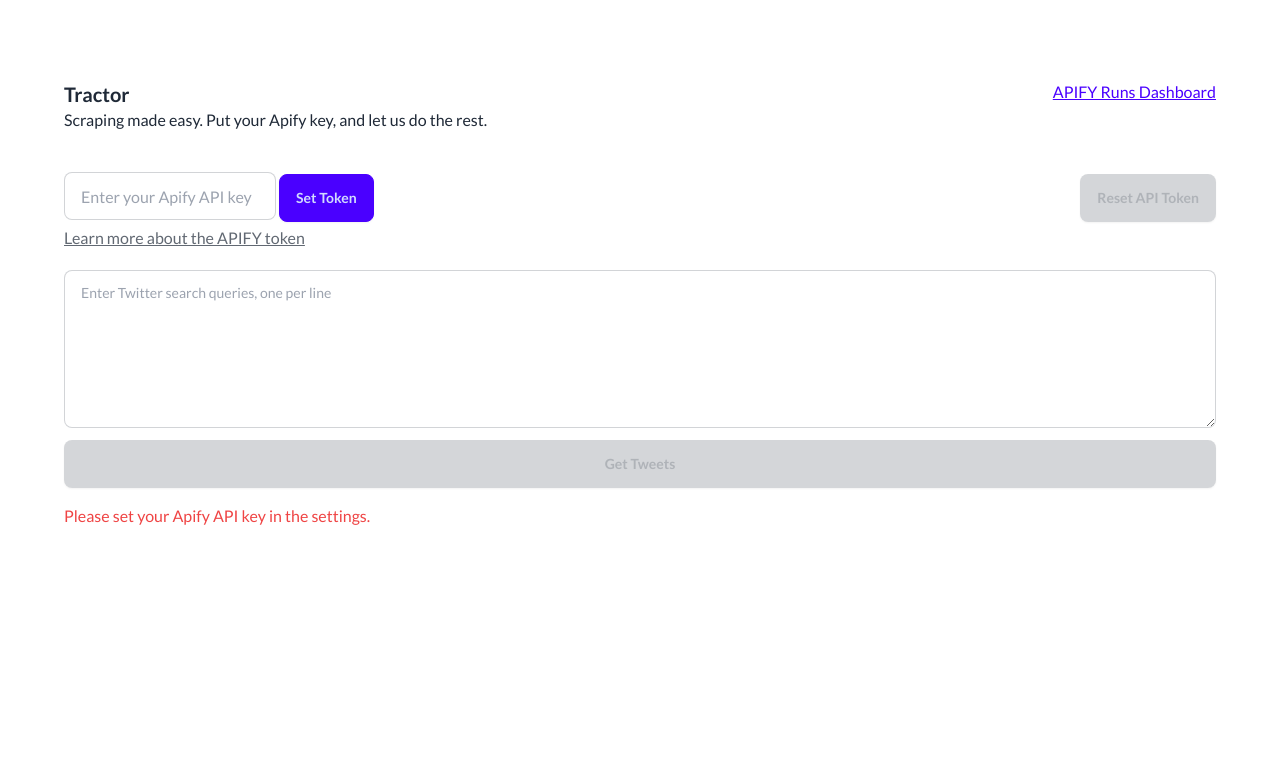
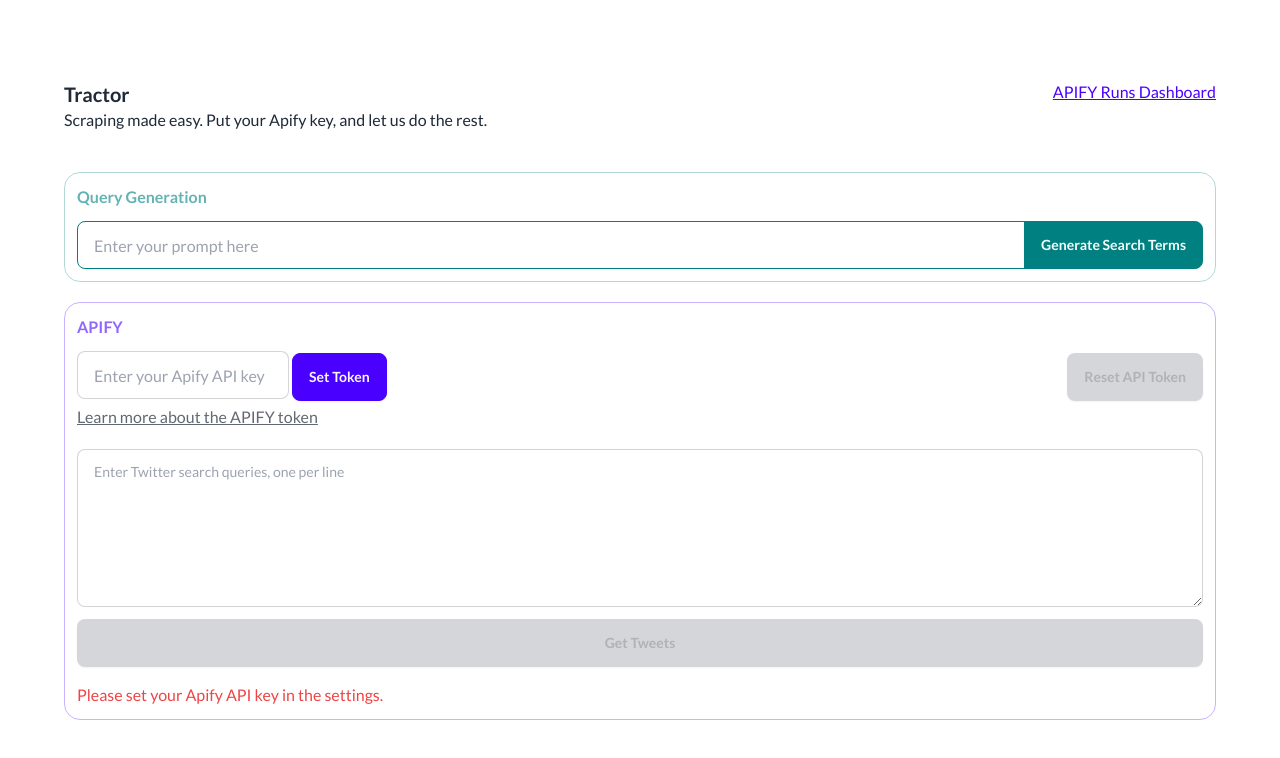
Before and after one commit to graphext/tractor2.0, a SvelteKit app: page / in a window 1280 px wide. Shown: the top 758 px of the page. Built offline with nearby package versions, Linux system fonts and the light colour scheme.

Commit message:
working gepetito!

```diff
--- a/package.json
+++ b/package.json
@@ -24,6 +24,7 @@
     "eslint": "^9.0.0",
     "eslint-plugin-svelte": "^2.36.0",
     "globals": "^15.0.0",
+    "openai": "^4.52.5",
     "postcss": "^8.4.38",
     "svelte": "^4.2.7",
     "svelte-check": "^3.6.0",
--- a/src/lib/components/ApifyKeyInput.svelte
+++ b/src/lib/components/ApifyKeyInput.svelte
@@ -48,7 +48,7 @@
 
     <button
         class:btnDisabled={!apikeyPresent}
-        class="btn btn-error text-white self-end"
+        class="btn btn-error text-error-content self-end"
         on:click={resetKey}
     >
         Reset API Token
--- /dev/null
+++ b/src/lib/components/ChatGPTQueries.svelte
@@ -0,0 +1,69 @@
+<script lang="ts">
+    import { fade } from "svelte/transition";
+    let userPrompt = "";
+    let response = "";
+    let loading = false;
+    let errorDisplay;
+
+    async function generateResponse() {
+        loading = true;
+        try {
+            const res = await fetch("/api/chat", {
+                method: "POST",
+                headers: {
+                    "Content-Type": "application/json",
+                },
+                body: JSON.stringify({ prompt: userPrompt }),
+            });
+
+            if (!res.ok) {
+                errorDisplay = (await res.json()).error;
+                throw new Error("Failed to fetch response. " + res.status);
+            }
+
+            const data = await res.json();
+            response = data.message;
+        } catch (error) {
+            console.error("Error:", error);
+        } finally {
+            loading = false;
+        }
+    }
+</script>
+
+<div class="flex flex-col gap-3">
+    <div class="w-full flex gap-3">
+        {#if loading}
+            <span class="loading loading-ring loading-lg text-secondary"></span>
+        {/if}
+        <div class="join w-full">
+            <input
+                type="text"
+                class="input transition-all input-secondary w-full join-item"
+                bind:value={userPrompt}
+                placeholder="Enter your prompt here"
+            />
+            <button
+                on:click={generateResponse}
+                class="btn btn-secondary join-item"
+                disabled={loading}
+            >
+                {loading ? "Generating..." : "Generate Search Terms"}
+            </button>
+        </div>
+    </div>
+    {#if loading || response}
+        <div class="w-full" in:fade>
+            <textarea
+                rows="5"
+                bind:value={response}
+                class="response font-mono textarea textarea-secondary w-full"
+            />
+        </div>
+    {/if}
+    {#if errorDisplay}
+        <div class="text-error">
+            {errorDisplay}
+        </div>
+    {/if}
+</div>
--- a/src/lib/components/TwitterScraperSetup.svelte
+++ b/src/lib/components/TwitterScraperSetup.svelte
@@ -123,11 +123,13 @@
             <div
                 class="my-2 p-3 bg-warning
                 text-warning-content
-                font-semibold border border-warning-content/20 rounded-btn"
-                transition:fly={{ y: -20, duration: 400, easing: backOut }}
+                 border border-warning-content/20 rounded-btn"
+                in:fly={{ y: -20, duration: 400, easing: backOut }}
             >
-                Current actor runs at $0.3/1K tweets. This operation will cost
-                approximately $0.5
+                Current actor runs at <span class="font-semibold"
+                    >$0.3/1K tweets</span
+                >. This operation will cost approximately
+                <span class="font-semibold">$0.5</span>
             </div>
             <button
                 on:click={handleSubmit}
--- a/src/routes/+page.svelte
+++ b/src/routes/+page.svelte
@@ -1,7 +1,8 @@
 <script lang="ts">
     import ApifyKeyInput from "$lib/components/ApifyKeyInput.svelte";
 
-    import TwitterScraperSetup from "$lib/components/TwitterScraperSetup.svelte";
+    import ApifyScraper from "$lib/components/TwitterScraperSetup.svelte";
+    import ChatGPTQueries from "$lib/components/ChatGPTQueries.svelte";
 
     import { apifyKey } from "$lib/stores/apifyStore";
 </script>
@@ -20,6 +21,13 @@
     </h2>
 </div>
 
+<section id="gpt" class="my-5 border-secondary/30 border p-3 rounded-box">
+    <div class="font-bold mb-3 opacity-60 text-secondary">Query Generation</div>
+    <ChatGPTQueries />
+</section>
+
+<section id="apify" class="my-5 border border-primary/30 p-3 rounded-box">
+    <div class="font-bold mb-3 opacity-60 text-primary">APIFY</div>
     <div class="flex flex-col gap-1 mb-5">
         <ApifyKeyInput />
 
@@ -30,4 +38,5 @@
         {/if}
     </div>
 
-<TwitterScraperSetup />
+    <ApifyScraper />
+</section>
--- /dev/null
+++ b/src/routes/api/chat/+server.ts
@@ -0,0 +1,84 @@
+import {
+	OPENAI_API_KEY,
+	OPENAI_TRACTOR_KEY,
+	OPENAI_ORG,
+	OPENAI_TRACTOR_PROJ,
+} from "$env/static/private";
+import { json } from "@sveltejs/kit";
+import type { RequestHandler } from "./$types";
+import OpenAI from "openai";
+
+const openai = new OpenAI({
+	organization: OPENAI_ORG,
+	project: OPENAI_TRACTOR_PROJ,
+	apiKey: OPENAI_TRACTOR_KEY,
+});
+
+// const OPENAI_API_URL = "https://api.openai.com/v1/chat/completions";
+
+const today = new Date().toISOString();
+
+const systemPrompt = `You are a twitter expert, and we are going
+to help users with their twitter fetching needs. You are going to compose
+twitter search strings and provide them all together, line by line, ready to be copied.
+
+Strip your answer from any kind of formatting, no markdown, no code, nothing. Just pure text.
+
+If one or more usernames are the authors use from:@username.
+If one or more usernames are mentioned use to:@username.
+If a twitter list url is provided extract the ID and use list:twitter_list_id.
+
+Always create monthly intervals for the dates that are given, unless a smaller interval (like weeks or days) is
+specified, in which case, use that as the interval unit.
+
+Output all the queries together where each line is a different query so I can copy all queries
+
+No explanation, no yapping. Just provide the answer ready to be copied.
+
+If the prompt contains some relative time information like "the past year or month" or "in the last 6 days", know that today is ${today}.
+`;
+
+export const POST: RequestHandler = async ({ fetch, request }) => {
+	try {
+		if (!OPENAI_API_KEY) {
+			throw new Error("OPENAI_API_KEY is not set in environment variables");
+		}
+		const { prompt } = await request.json();
+		console.log("Received prompt:", prompt);
+
+		console.log("Sending request to OpenAI API...");
+
+		const completion = await openai.chat.completions.create({
+			model: "gpt-4",
+			messages: [
+				{
+					role: "system",
+					content: systemPrompt,
+				},
+				{ role: "user", content: prompt },
+			],
+		});
+
+		console.log("OpenAI API response received");
+
+		if (!completion.choices || completion.choices.length === 0) {
+			return json(
+				{ error: "No response generated from OpenAI" },
+				{ status: 500 },
+			);
+		}
+
+		const message = completion.choices[0].message.content;
+
+		return json({ message });
+	} catch (error) {
+		console.error("Error in API route:", error);
+		return json(
+			{
+				error:
+					error instanceof Error ? error.message : "An unknown error occurred",
+			},
+			{ status: 500 },
+		);
+	}
+};
--- a/tailwind.config.ts
+++ b/tailwind.config.ts
@@ -11,6 +11,20 @@ export default {
 
     daisyui: {
         logs: false,
-        themes: ["light", "dark", "cupcake"],
+        themes: [
+            {
+                light: {
+                    ...require("daisyui/src/theming/themes")["light"],
+                    secondary: "teal",
+                    "primary-content": "#FAF7FF",
+                    "secondary-content": "#F4FFFF",
+                    warning: "#FEC601",
+                    "warning-content": "#2E2400",
+                    "error-content": "#FFF5F5",
+                },
+            },
+            "dark",
+            "cupcake",
+        ],
     },
 } as Config;
```
Also changed, not shown: src/routes/api/+server.ts (added), 1 other file (tests, documents, lock files or other folders). Lines whose indentation alone changed are shown as unchanged.
